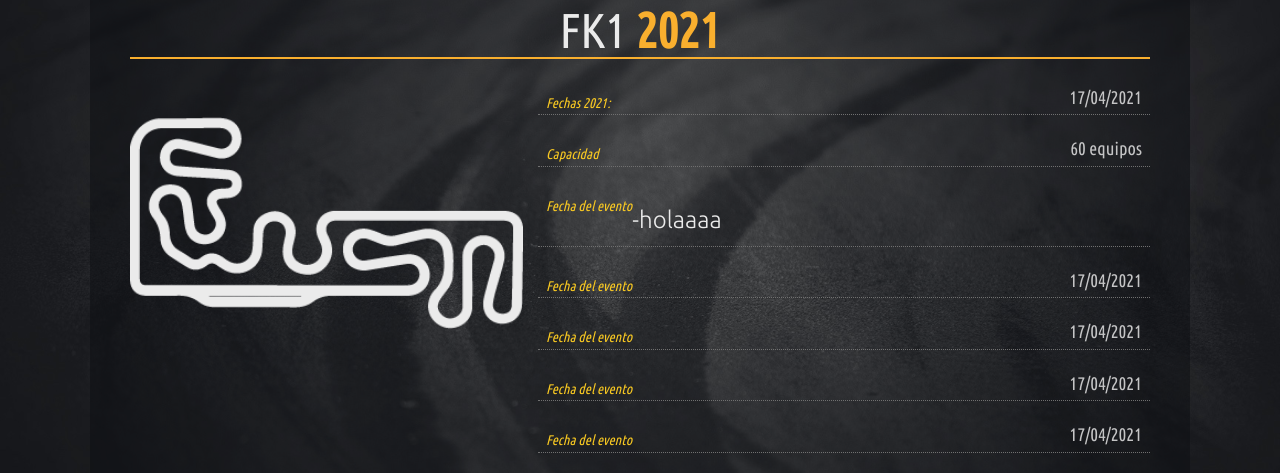
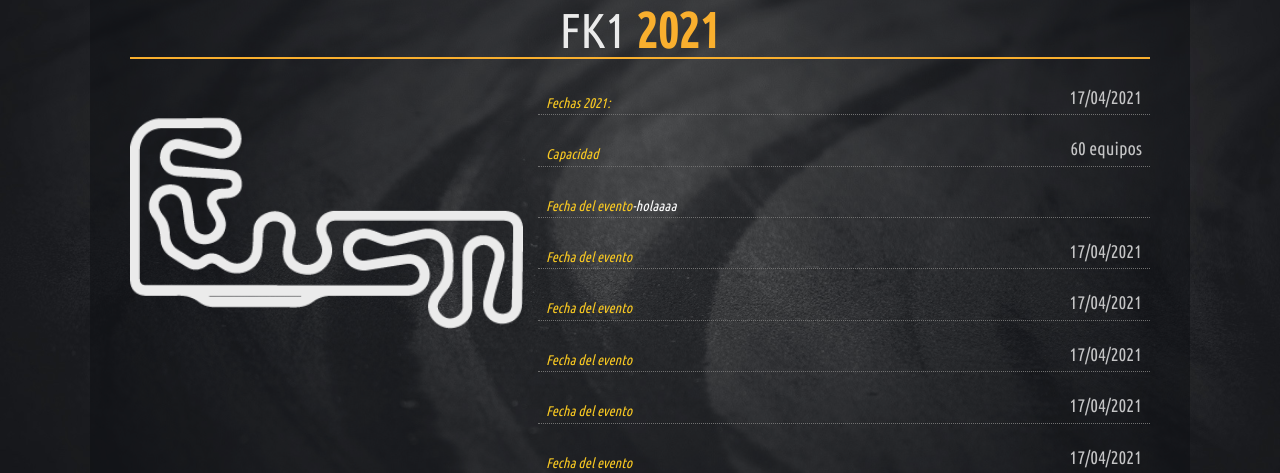
Before and after one commit to rubenarevalo98/DaleZapatilla, a PHP site: page /circuito/FK1-Valladolid.html in a window 1280 px wide. Shown: the part 207-680 px from the top of the page. Run offline with PHP 8.4, Linux system fonts and the light colour scheme; some libraries are stand-ins or nearby versions.

Commit message:
Update style.css

```diff
--- a/style/style.css
+++ b/style/style.css
@@ -2147,6 +2147,12 @@ section div.sectionBox ul.eventInfo li h2 {
 	margin: 0; padding: 12px 0 0;
 	float: left;
 }
+section div.sectionBox ul.eventInfo li h3 {
+	font-family: UbuntuCondensed; font-style: italic; font-size: 1em; color: white;
+	width: auto; height: auto;
+	margin: 0; padding: 12px 0 0;
+	float: left;
+}
 section div.sectionBox ul.eventInfo li span {
 	font-family: UbuntuCondensed; font-size: 1.3em;	color: #c5c5c6;
 	width: auto;
```
